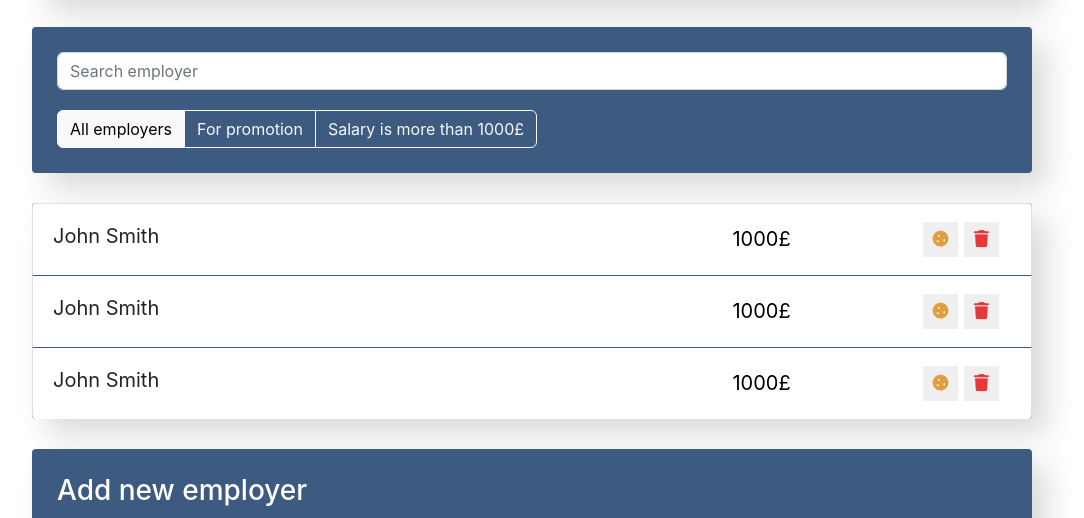
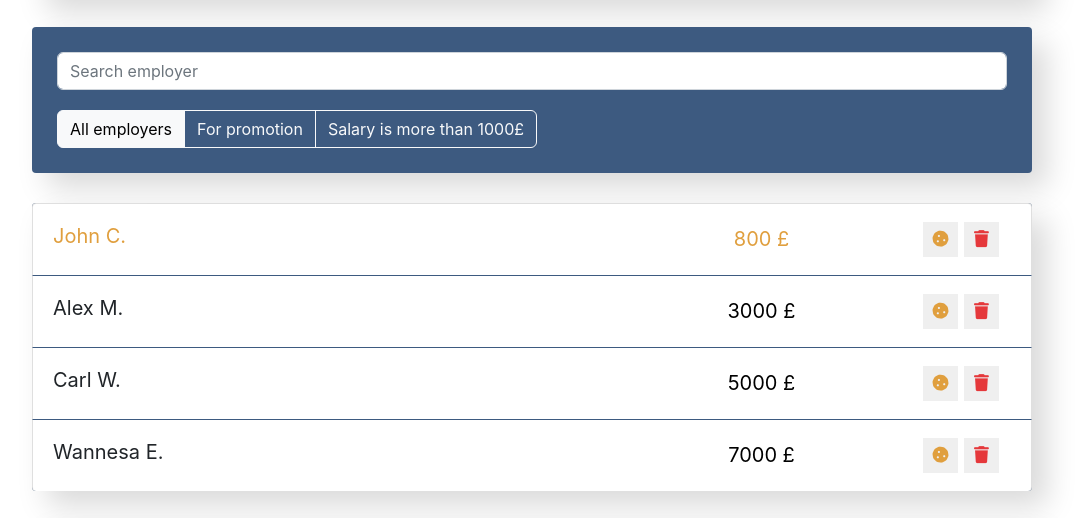
Before and after one commit to Alexandr100416/react-components, a React app: page / in a window 1280 px wide. Shown: the part 252-770 px from the top of the page, without its empty margins (108-1192 px from the left). Built offline with nearby package versions, Linux system fonts and the light colour scheme.

Commit message:
added logic about key and props elements

```diff
--- a/src/components/app/app.js
+++ b/src/components/app/app.js
@@ -6,6 +6,14 @@ import EmployersList from "../employers-list/employers-list";
 import EmployersAddForm from "../employers-add-form/employers-add-form";
 
 function App() {
+
+const data = [
+  {name:"John C.", salary: 800, increase: true, id: 1},
+  {name:"Alex M.", salary: 3000, increase: false, id: 2},
+  {name:"Carl W.", salary: 5000, increase: false, id: 3},
+  {name:"Wannesa E.", salary: 7000, increase: false, id: 4},
+];
+
   return (
     <div className="app">
       <AppInfo />
@@ -13,7 +21,7 @@ function App() {
         <SearchPanel />
         <AppFilter />
       </div>
-      <EmployersList />
+      <EmployersList data={data}/>
       <EmployersAddForm/>
     </div>
   );
--- a/src/components/employers-add-form/employers-add-form.css
+++ b/src/components/employers-add-form/employers-add-form.css
@@ -13,5 +13,5 @@
 
 .add-form input {
     width: 350px;
-    margin-right: 30px;
+    margin-right: 20px;
 }
--- a/src/components/employers-list-item/employers-list-item.js
+++ b/src/components/employers-list-item/employers-list-item.js
@@ -1,23 +1,30 @@
-import './employers-list-item.css';
+import "./employers-list-item.css";
 
-const EmployersListItem = () => {
+const EmployersListItem = ({ name, salary, increase }) => {
+  let classNames = "list-group-item d-flex justify-content-between";
+  if (increase) {
+    classNames += " increase";
+  }
+
   return (
-        <li className="list-group-item d-flex justify-content-between">
-            <span className="list-group-item-label">John Smith</span>
-            <input type='text' className="list-group-item-input" defaultValue='1000£'/>
+    <li className={classNames}>
+      <span className="list-group-item-label">{name}</span>
+      <input
+        type="text"
+        className="list-group-item-input"
+        defaultValue={salary + " £"}
+      />
       <div className="d-flex justify-content-center aligin-item-center">
-                <button type="button"
-                className="btn-cookie btn-sm">
+        <button type="button" className="btn-cookie btn-sm">
           <i className="fas fa-cookie"></i>
         </button>
-                <button type="button"
-                className="btn-trash btn-sm">
+        <button type="button" className="btn-trash btn-sm">
           <i className="fas fa-trash"></i>
         </button>
         <i className="fas fa-star"></i>
       </div>
     </li>
   );
-}
+};
 
 export default EmployersListItem;
--- a/src/components/employers-list/employers-list.js
+++ b/src/components/employers-list/employers-list.js
@@ -2,12 +2,20 @@ import EmployersListItem from "../employers-list-item/employers-list-item";
 
 import "./employers-list.css";
 
-const EmployersList = () => {
+const EmployersList = ({data}) => {
+
+    const elements = data.map((item) => {
+        const {id, ...itemProps} = item;
+        return (
+            <EmployersListItem key={id} {...itemProps}/>
+        )
+    });
+
+    console.log(elements);
+
     return (
         <ul className="app-list list-group">
-        <EmployersListItem/>
-        <EmployersListItem/>
-        <EmployersListItem/>
+        {elements}
         </ul>
     )
 }
```
Lines whose indentation alone changed are shown as unchanged.
